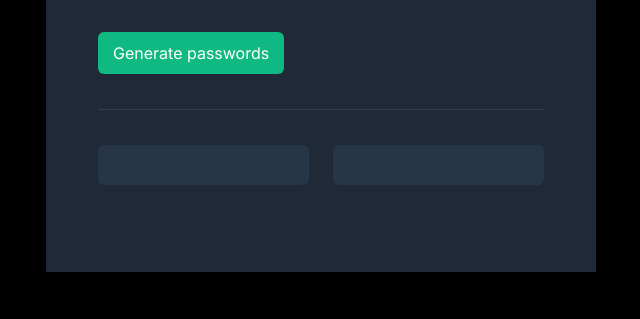
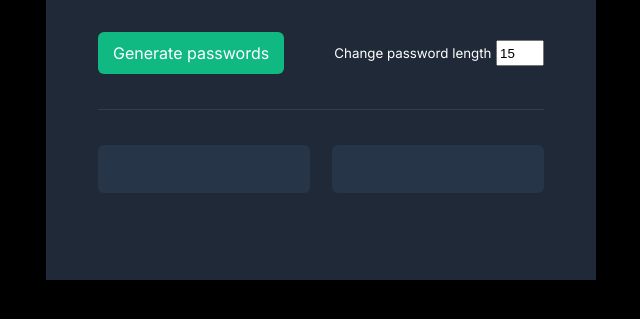
Before and after one commit to akickia/passwordGenerator, a plain HTML site: page index.html in a window 1280 px wide. Shown: the part 343-662 px from the top of the page, without its empty margins (319-959 px from the left). Drawn offline with Linux system fonts and the light colour scheme.

Commit message:
added password length

```diff
--- a/index.html
+++ b/index.html
@@ -14,13 +14,19 @@
     <title>Password generator</title>
   </head>
   <body>
-    <article class="password__container">
-      <section class="password__info">
+    <article class="container">
+      <section class="info">
         <h1>Generate a <span>random password</span></h1>
         <p>Never use an insecure password again.</p>
       </section>
-      <button onclick="generatePassword()">Generate passwords</button>
-      <section class="password__passwords">
+      <section class="actions">
+        <button onclick="generatePassword()">Generate passwords</button>
+        <div>
+          <label for="char"><small>Change password length</small></label>
+          <input type="number" value="15" id="char" min="8" max="40" />
+        </div>
+      </section>
+      <section class="passwords">
         <div><p id="pwOne"></p></div>
         <div><p id="pwTwo"></p></div>
       </section>
--- a/script.js
+++ b/script.js
@@ -92,6 +92,8 @@ const characters = [
   '/',
 ];
 
+let noChar = 15;
+
 function generateRandomIndex() {
   return Math.floor(Math.random() * characters.length);
 }
@@ -99,10 +101,16 @@ function generateRandomIndex() {
 function generatePassword() {
   let passwordOne = '';
   let passwordTwo = '';
-  for (let i = 0; i < 15; i++) {
+  for (let i = 0; i < noChar; i++) {
     passwordOne += characters[generateRandomIndex()];
     passwordTwo += characters[generateRandomIndex()];
   }
   document.getElementById('pwOne').textContent = passwordOne;
   document.getElementById('pwTwo').textContent = passwordTwo;
 }
+
+const inputEl = document.getElementById('char');
+
+inputEl.addEventListener('change', (event) => {
+  noChar = event.target.value;
+});
--- a/style.css
+++ b/style.css
@@ -5,7 +5,7 @@ body {
   box-sizing: border-box;
 }
 
-.password__container {
+.container {
   background-color: hsl(215, 28%, 17%);
   width: 446px;
   padding: 3.25rem;
@@ -15,12 +15,12 @@ body {
   gap: 2.1875rem;
 }
 
-.password__info {
+.info {
   font-size: 1.25rem;
   line-height: 28px;
 }
 
-.password__info p {
+.info p {
   color: #d5d4d8;
   margin-block-start: 0;
 }
@@ -38,7 +38,13 @@ span {
   color: #4adf86;
 }
 
-button {
+.actions {
+  display: flex;
+  align-items: center;
+  justify-content: space-between;
+  width: 100%;
+}
+.actions button {
   background-color: #10b981;
   color: #ffffff;
   padding: 0.5625rem 0.9375rem;
@@ -47,26 +53,32 @@ button {
   font-size: 1rem;
   border: none;
   border-radius: 6px;
-  width: fit-content;
 }
 
-.password__passwords {
+.actions input {
+  width: 40px;
+  height: 20px;
+}
+
+.passwords {
   padding: 2.1875rem 0;
   border-top: 1px solid #2f3e53;
   display: flex;
   justify-content: space-between;
+  flex-wrap: wrap;
+  gap: 1rem;
 }
 
-.password__passwords div {
-  width: 211px;
+.passwords div {
+  min-width: 180px;
   min-height: 2.5rem;
   background-color: #273549;
   border-radius: 6px;
+  padding: 0.25rem 1rem;
 }
-.password__passwords p {
+.passwords p {
   color: #55f991;
   line-height: 32px;
   text-align: center;
   margin: 0;
-  padding-block: 0.25rem;
 }
```
